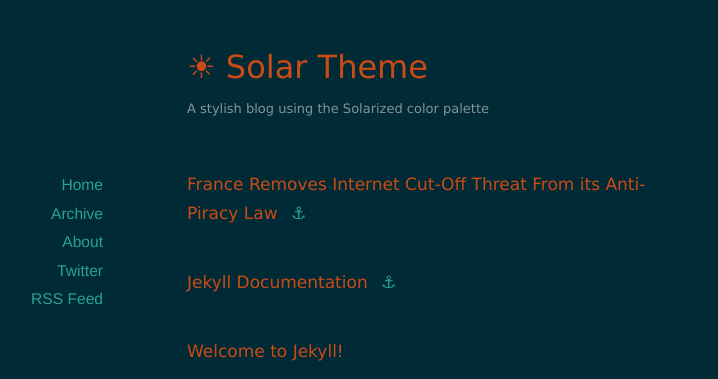
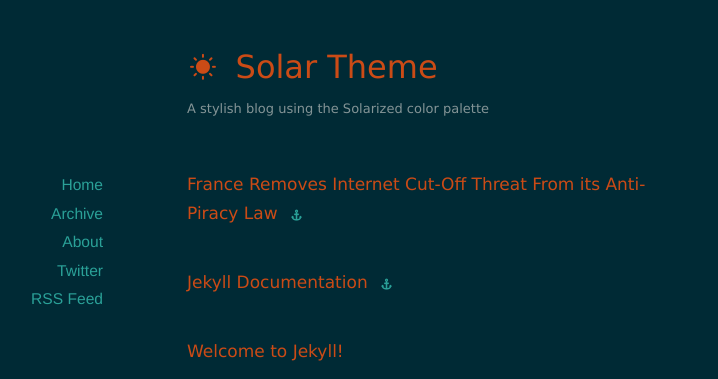
Before and after one commit to mattvh/solar-theme-jekyll, a Jekyll site: the page built from index.html, in a window 1280 px wide. Shown: the top 379 px of the page, without its empty margins (203-921 px from the left). Built offline with Jekyll 4.4.1, drawn with Linux system fonts in a browser that asks for light colours; nearby versions of some CDN libraries; the list of posts is cut into pages by our own code.

Commit message:
Using icon font instead of unicode anchor/sun symbols. Becauze Windoze pukes with the default fonts.
Microsoft didn't see fit to include fonts that are terribly Unicode-friendly unless you install MS Office and get Arial MS Unicode. (╯°□°)╯ ︵ ┻━┻

```diff
--- a/_layouts/default.html
+++ b/_layouts/default.html
@@ -5,6 +5,10 @@
   <meta charset="UTF-8">
   <title>{{ page.title }}</title>
   <meta name="viewport" content="width=device-width">
+
+  <!--[if lt IE 9]>
+    <script src="http://html5shiv.googlecode.com/svn/trunk/html5.js"></script>
+  <![endif]-->
 
   <link href="/assets/css/style.css" rel="stylesheet" />
   <link href="/assets/css/colors-dark.css" rel="stylesheet" />
@@ -16,7 +20,7 @@
 
 
   <header id="header">
-    <h1><a href="/">&#9728; {{ site.name }}</a></h1>
+    <h1><a href="/"><i class="icon-sun"></i> {{ site.name }}</a></h1>
     <p>{{ site.description }}</p>
   </header>
 
@@ -41,11 +45,7 @@
 
 
     <div id="content">
-
-
       {{ content }}
-
-
     </div>
 
 
--- a/_layouts/post.html
+++ b/_layouts/post.html
@@ -6,7 +6,7 @@ layout: default
 	{% if page.external-url %}
 		<h1>
 			<a href="{{ page.external-url }}">{{ page.title }}</a>
-			<a class="anchor" href="{{ page.url }}">&#9875;</a>
+			<a class="anchor" href="{{ page.url }}"><i class="icon-anchor"></i></a>
 		</h1>
 	{% else %}
 		<h1><a href="{{ page.url }}">{{ page.title }}</a></h1>
--- a/assets/css/style.css
+++ b/assets/css/style.css
@@ -245,3 +245,38 @@ img.center {
 	}
 
 }
+
+
+
+/*** Icons ***/
+@font-face {
+  font-family: 'solarthemeicons';
+  src: url('../fonts/solarthemeicons.eot');
+  src: url('../fonts/solarthemeicons.eot#iefix') format('embedded-opentype'),
+       url('../fonts/solarthemeicons.woff') format('woff'),
+       url('../fonts/solarthemeicons.ttf') format('truetype'),
+       url('../fonts/solarthemeicons.svg#solarthemeicons') format('svg');
+  font-weight: normal;
+  font-style: normal;
+}
+
+[class^="icon-"]:before, [class*=" icon-"]:before {
+  font-family: "solarthemeicons";
+  font-style: normal;
+  font-weight: normal;
+  speak: none;
+  display: inline-block;
+  text-decoration: inherit;
+  width: 1em;
+  margin-right: .2em;
+  text-align: center;
+  font-variant: normal;
+  text-transform: none;
+  line-height: 1.7;
+}
+
+.icon-sun:before { content: '\e801'; }
+.icon-anchor:before { content: '\e800'; }
+.icon-anchor {
+	font-size: 65%;
+}
--- a/index.html
+++ b/index.html
@@ -10,7 +10,7 @@ title: Solar Theme
 		{% if post.external-url %}
 			<h1>
 				<a href="{{ post.external-url }}">{{ post.title }}</a>
-				<a class="anchor" href="{{ post.url }}">&#9875;</a>
+				<a class="anchor" href="{{ post.url }}"><i class="icon-anchor"></i></a>
 			</h1>
 		{% else %}
 			<h1><a href="{{ post.url }}">{{ post.title }}</a></h1>
```
Also changed, not shown: assets/fonts/config.json (added, +19 -0 lines), assets/fonts/solarthemeicons.ttf (added), assets/fonts/solarthemeicons.woff (added), 2 other files.
